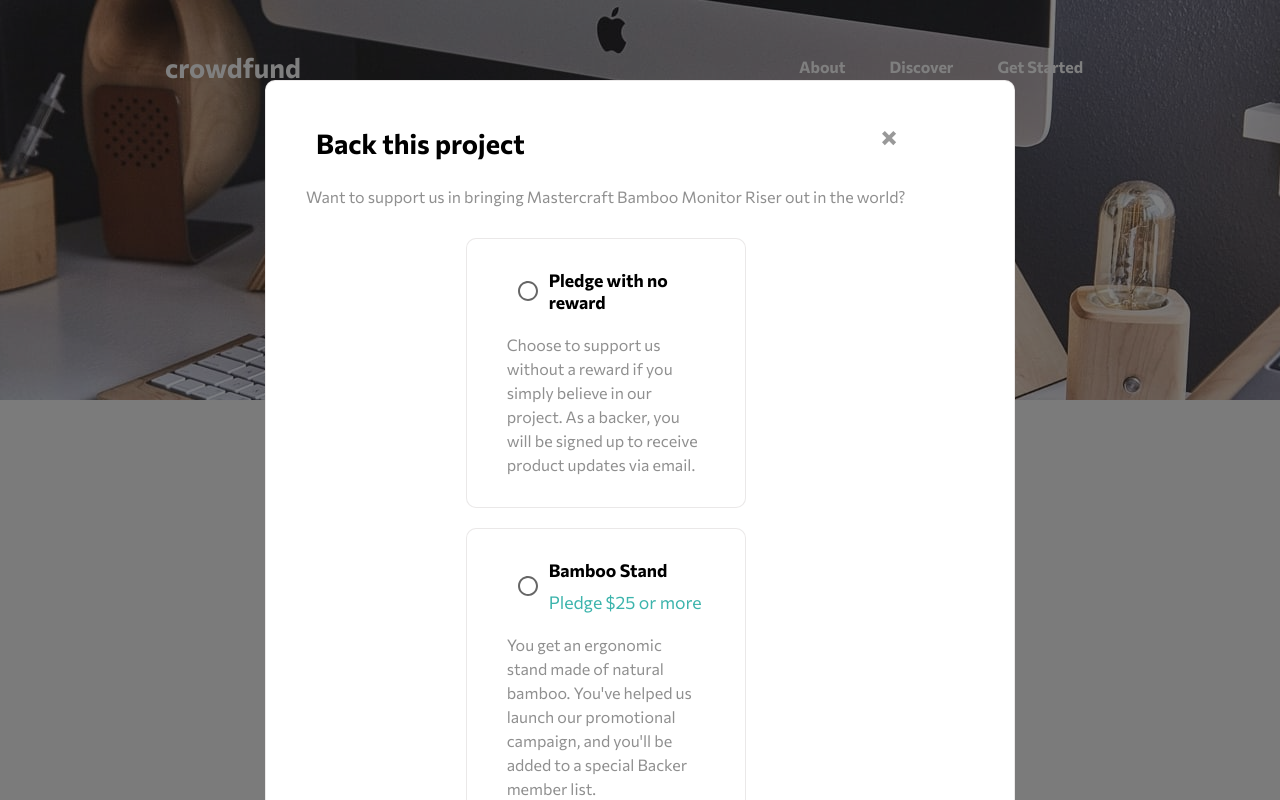
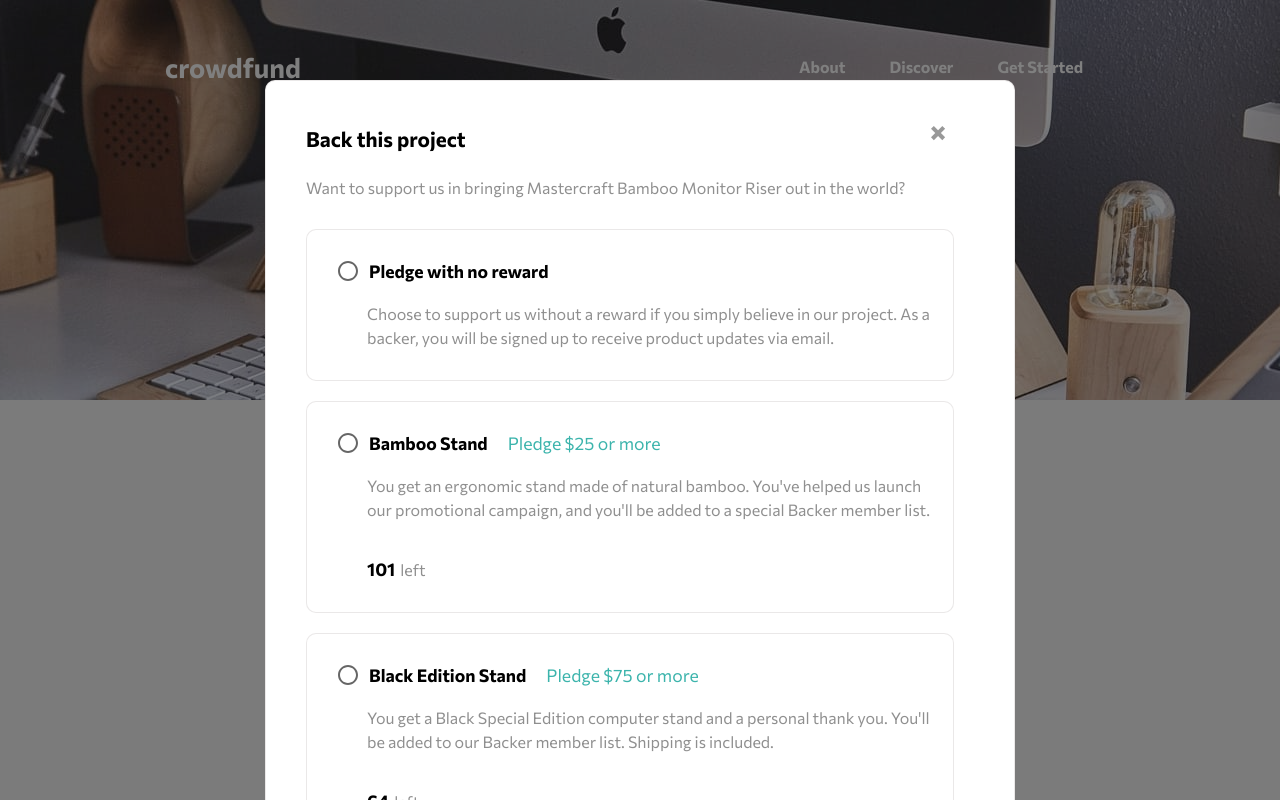
Before and after one commit to Kevin27j/crowdfunding-product-page, a React (Vite) app: page / in a window 1280 px wide. Both pictures are taken after a click on the button "Back this project". Shown: the top 800 px of the page. Built offline with nearby package versions, Linux system fonts and the light colour scheme.

Commit message:
reward modal desktop layout

```diff
--- a/src/Components/RewardModal.jsx
+++ b/src/Components/RewardModal.jsx
@@ -85,9 +85,9 @@
                 <Card style={aboutCardStyle}>
                     <FormControl>
 
-                        <div style={{ display: 'flex', justifyContent: 'space-between' }}>
+                        <div className="reward-modal-title-container">
                             {/* <FormLabel id="back-project-radio-group" sx={{ color: "black" }}> */}
-                            <h1 className="card-title" style={{ marginLeft: '10px' }}>Back this project</h1>
+                            <h1 className="card-title">Back this project</h1>
                             {/* </FormLabel> */}
 
                             <IconButton
@@ -107,10 +107,11 @@
                             value={input}
                             onChange={handleInputChange}
                         >
-
+                            <div className="reward-modal-cards-container">
                                 {rewardModalData.map((card, i) => {
                                     const isOutOfStock = card.units === 0;
                                     return (
+
                                         <Card
                                             // If out of stock apply disabled-card class
                                             // If selected apply reward-modal-card-selected class
@@ -118,7 +119,7 @@
                                             style={rewardCardsStyle}
                                             key={i}
                                         >
-                                        <div className="reward-modal-title-box">
+                                            <div className="reward-card-selection-container">
                                                 <FormControlLabel
                                                     value={card.title}
                                                     // control={<Radio onChange={(card.units == null ? (handleOpenCompleted && handleCloseModal) : handleSelectedRadioButton)} />}
@@ -135,7 +136,7 @@
                                                     sx={{ m: 0 }}
                                                 />
 
-                                            <div>
+                                                <div className="reward-card-title-container">
                                                     <h1 className="reward-card-title">{card.title}</h1>
                                                     {card.subTitle !== undefined && (
                                                         <h2 className="reward-card-sub">{card.subTitle}</h2>
@@ -165,23 +166,26 @@
                                                     <Accordion sx={{ border: 'none', boxShadow: 'none', textAlign: 'center' }}>
                                                         <AccordionDetails sx={{ padding: '10px' }}>
                                                             <FormControl>
+                                                                <div className="selected-reward-card-accordion">
                                                                     <FormLabel htmlFor="pledge-amount" style={{ fontSize: '14px', fontWeight: 'bold' }}>Enter your pledge</FormLabel>
-                                                            <div className="flex" style={{ flexDirection: 'column' }}>
+                                                                    <div className="selected-reward-input-box">
                                                                         <OutlinedInput
+                                                                            className="selected-reward-input"
+                                                                            sx={{  padding: '20px', margin: '10px 0', borderRadius: '20px' }}
                                                                             type="number"
                                                                             id="pledge-amount"
                                                                             name="pledge-amount"
                                                                             startAdornment={<InputAdornment position="start">$</InputAdornment>}
-                                                                    sx={{ width: '100%', height: '40px', padding: '20px', margin: '10px 0', borderRadius: '20px' }}
                                                                         />
                                                                         <button
-                                                                    className="main-btn"
-                                                                    style={{ width: '100%', height: '40px' }}
+                                                                            className="main-btn selected-reward-input"
+                                                                            // style={{ width: '100%', height: '40px' }}
                                                                             onClick={() => {
                                                                                 handleCloseModal();
                                                                                 handleOpenCompleted();
                                                                             }}
                                                                         >Continue</button>
+                                                                    </div>
                                                                 </div>
                                                             </FormControl>
                                                         </AccordionDetails>
@@ -189,8 +193,10 @@
                                                 </>
                                             )}
                                         </Card>
+
                                     )
                                 })}
+                            </div>
                         </RadioGroup>
 
                     </FormControl>
--- a/src/index.scss
+++ b/src/index.scss
@@ -216,7 +216,15 @@
 
 /* ------------------- REWARD MODAL ------------------- */
 
-.reward-modal-title-box {
+.reward-modal-title-container {
+  @include flex(row, space-between, center);
+}
+
+.reward-modal-title-container> .card-title {
+  margin-left: 10px;
+}
+
+.reward-card-selection-container {
   @include flex(row, normal, center);
 }
 
@@ -224,6 +232,12 @@
   @extend .card;
   border: 2px solid $moderate-cyan;
 }
+
+.selected-reward-input {
+  width: 100%;
+  height: 40px;
+}
+
 
 
 /* ------------------- DESKTOP LAYOUT ------------------- */
@@ -357,5 +371,43 @@
     min-width: 170px
   }
 
+  /* ------------------- REWARD MODAL ------------------- */
+
+  .reward-modal-title-container> .card-title {
+    font-size: $font-16 * 1.3;
+    margin-left: 0;
+  }
+
+  .reward-modal-cards-container>.card {
+    min-width: 648px;
+    padding: 20px;
+  }
+
+  .reward-modal-cards-container>.card>.card-text {
+    padding-left: 40px;
+  }
+
+  .reward-card-title-container {
+    gap: 20px;
+  }
+
+  .reward-interaction-box {
+    margin-left: 40px;
+  }
+
+  .selected-reward-card-accordion {
+    min-width: 580px;
+    @include flex(row, space-between, center);
+  }
+
+  .selected-reward-input-box {
+    @include flex(row, space-between, center);
+    gap: 20px;
+  }
+
+  .selected-reward-input {
+    width: 100px;
+  }
+
 
 }
```
Lines whose indentation alone changed are shown as unchanged.
